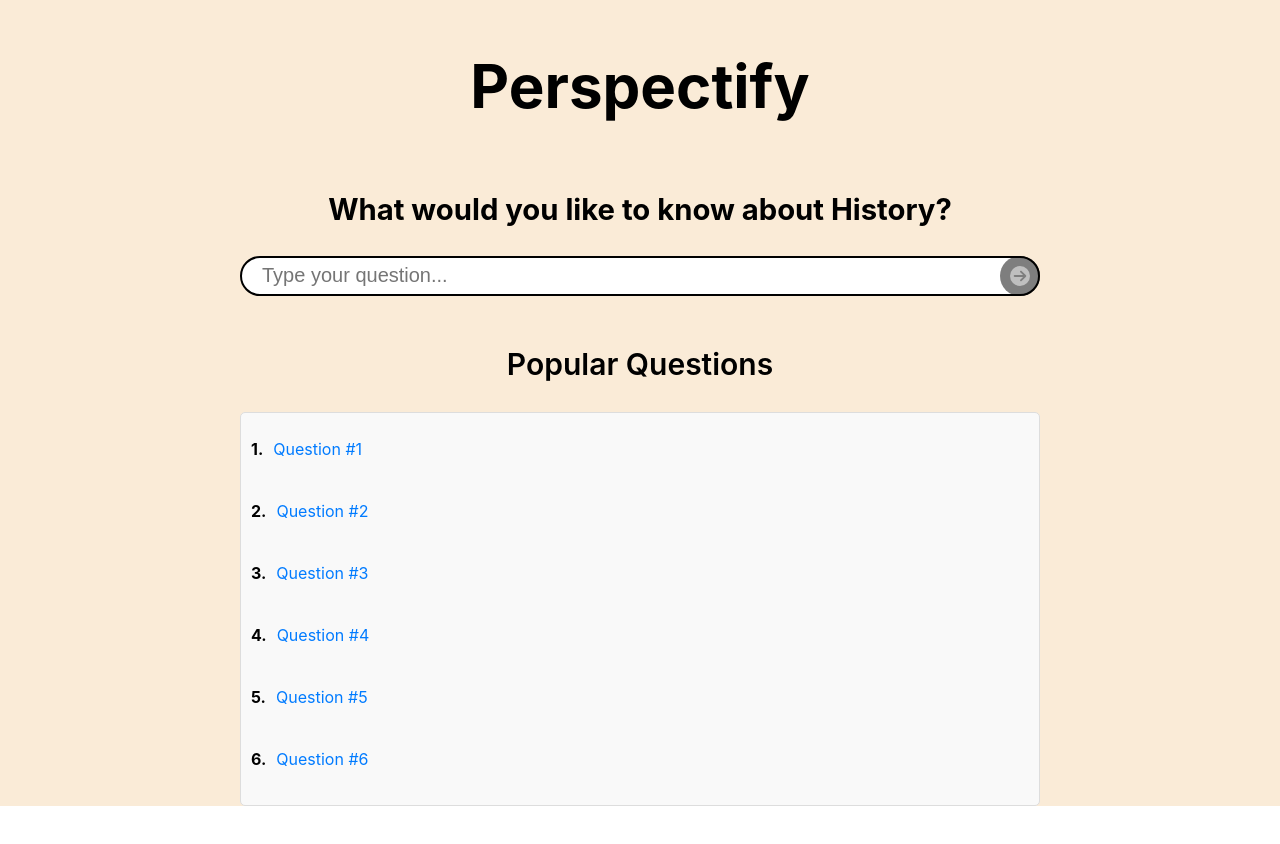
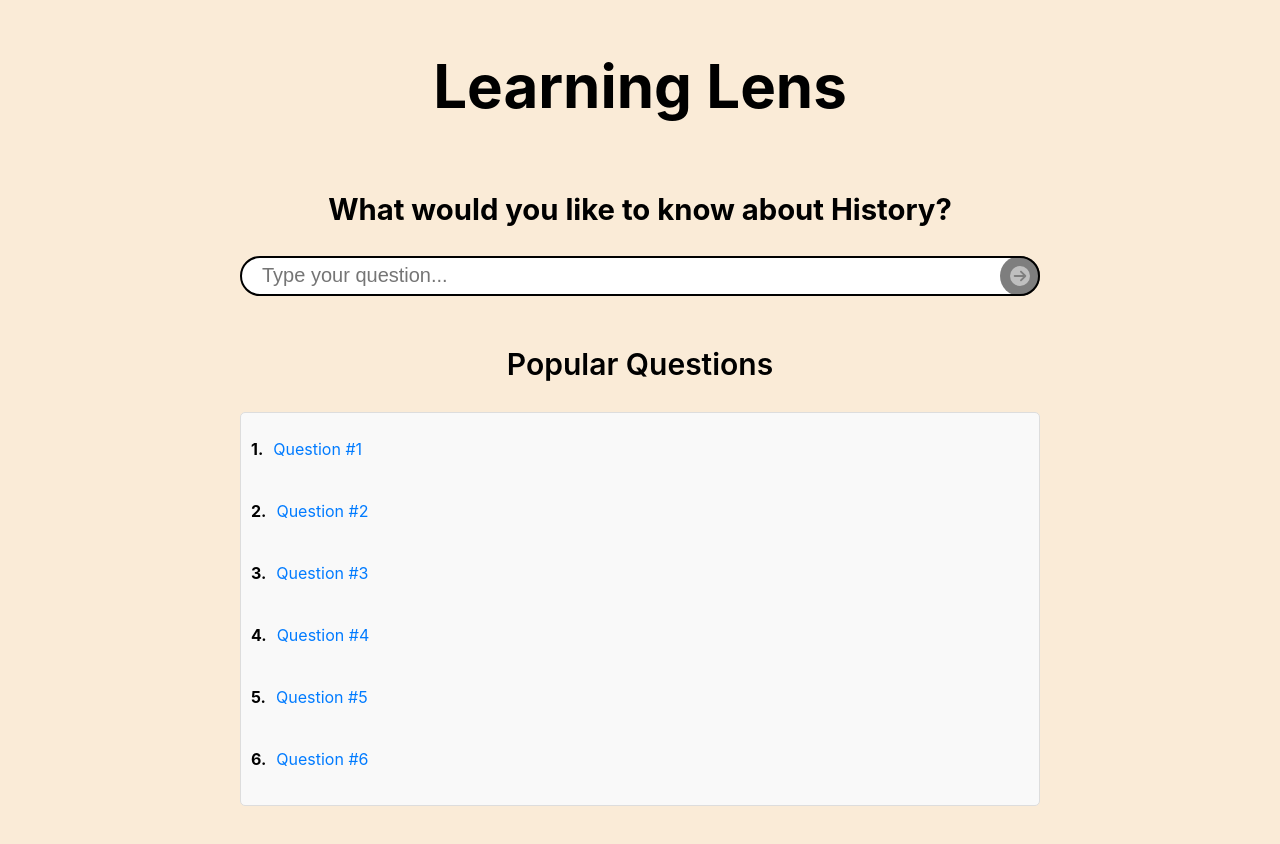
Before and after one commit to IainMac32/UofThacks12, a React (Create React App) app in the folder frontend/: page / in a window 1280 px wide. Both pictures are taken after a click on the element "History". Shown: the top 844 px of the page. Before the commit the page ends 806 px from the top, so only its background shows below. Built offline with nearby package versions, Linux system fonts and the light colour scheme.

Commit message:
minor UI changes to title and question page

```diff
--- a/frontend/src/css/option.css
+++ b/frontend/src/css/option.css
@@ -1,9 +1,14 @@
 .option-page {
-    display: flex;
-    flex-direction: column;
-    align-items: center;
-    justify-content: center;
-    background-color: antiquewhite;
+  min-height: 100vh;
+  margin: 0;
+  padding: 0;
+  padding-bottom: 60px;
+  display: flex;
+  flex-direction: column;
+  align-items: center;
+  justify-content: center;
+  background-color: antiquewhite;
+  box-sizing: border-box;
 }
 
 .option-title {
--- a/frontend/src/css/slideshow.css
+++ b/frontend/src/css/slideshow.css
@@ -7,6 +7,7 @@
     padding: 20px;
     background-color: antiquewhite;
     height: 100vh;
+    height:100%;
 }
 
 .header {
--- a/frontend/src/homepage.js
+++ b/frontend/src/homepage.js
@@ -48,7 +48,7 @@ function App() {
         newTitle = "Culture";
         break;
       default:
-        newTitle = "Perspectify";
+        newTitle = "Learning Lens";
     }
     setTitle(newTitle);
     navigate("/about", { state: { title: newTitle } });
@@ -75,10 +75,10 @@ function App() {
       ></div>
       <div className="app">
         <div className="title">
-          <h1>Perspectify</h1>
+          <h1>Learning Lens</h1>
         </div>
         <div className="slogan">
-          <p>"Learning through the perspectives of others"</p>
+          <p>"Seeing the world through the eyes of others."</p>
         </div>
         <div className="grid-container">
           <div className="row">
--- a/frontend/src/option.js
+++ b/frontend/src/option.js
@@ -68,7 +68,7 @@ function App(){
     return(
         <div className='option-page'>
             <div className="option-title">
-                <h1>Perspectify</h1>
+                <h1>Learning Lens</h1>
             </div>
             <div className='option-question'>
                 <h3>What would you like to know about {title}?</h3>
```
